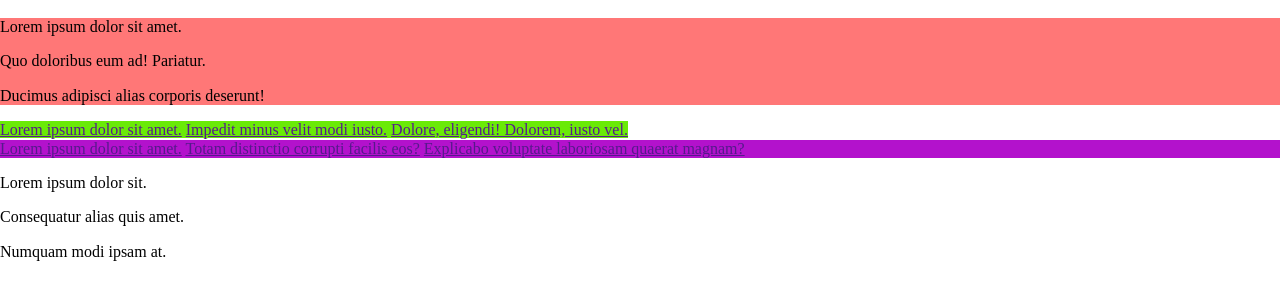
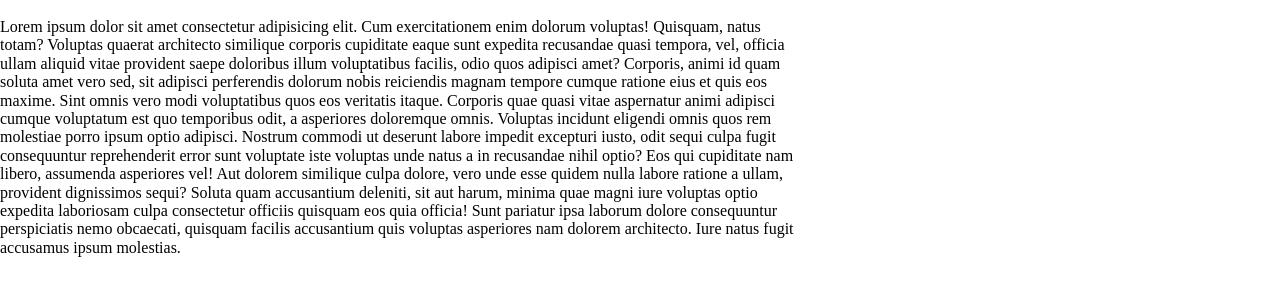
Before and after one commit to biigii/may2024project5, a plain HTML site: page index.html in a window 1280 px wide. Shown: the part 80-380 px from the top of the page. Drawn offline with nearby package versions, Linux system fonts and the light colour scheme.

Commit message:
box model width and height

```diff
--- a/assets/css/styles.css
+++ b/assets/css/styles.css
@@ -1,31 +1,31 @@
-/*  display property */
-/* .text {
-    color: #38ed38
+/* box model */
+
+/*  1 - every element on a web page comes in the shape of a BOX */
+
+
+/* to have the total size of an element you need to add all these properties together to get the box model */
+/* .box {
+    width: 300px;
+    height: 200px;
+    margin: 20px;
+    padding: 20px;
+    border: 5px solid;
+} */
+
+.parent {
+    width: 500px;
+    height: 400px;
+    background-color: #e36060;
 }
 
-.important {
-    color: #f11;
-    background-color: #f0f406;;
+.child {
+    width: 200px;
+    height: 200px;
+    background-color: #e9e46c;
+    /* overflow: scroll; */
+    /* overflow-y: scroll; */
 }
 
-.block {
-    background-color: #2bbde1;
-    color: #f99;
-} */
-
-
-.block-block {
-  background-color: #f77;
+.content {
+    width: 800px;
 }
-
-.inline-inline {
-    background-color: #6aea07;
-}
-
-.block-inline {
-    background-color: #b312cc;
-}
-
-.inline-block {
-    background-color: #ee0c2e;
-}
--- a/index.html
+++ b/index.html
@@ -18,42 +18,21 @@
         <a href="contact.html">contact</a>
       </nav>
     </header>
+
     <h1>hello world</h1>
 
-    <!-- div is a block element and span is inline-->
+    <main>
+      <!-- <div class="box"></div> -->
 
-    <main>
-      <!-- <p class="text">Lorem ipsum, dolor sit amet consectetur adipisicing elit. Beatae quidem magnam natus, id eligendi dolores <span class="important">this is an important part of this text block </span> consequatur laborum nemo esse? Sint, ad quaerat maxime natus tempora, blanditiis eaque totam numquam enim dolorem modi, minus a et repellat autem nulla sed similique? Tempore doloremque debitis in quod optio dignissimos error.</p> -->
+      <!-- <div class="parent">
+        <div class="child">
+          <p>Lorem ipsum dolor sit amet consectetur adipisicing elit. Atque deleniti adipisci nemo libero dolores repellendus maxime sapiente, possimus exercitationem sit vitae modi aliquid.</p>
+        </div>
+      </div> -->
 
-      <!-- wrapping block and inline elements inside each other -->
-
-      <!--  block inside block -->
-      <div class="block-block">
-        <p>Lorem ipsum dolor sit amet.</p>
-        <p>Quo doloribus eum ad! Pariatur.</p>
-        <p>Ducimus adipisci alias corporis deserunt!</p>
+      <div class="content">
+        <p>Lorem ipsum dolor sit amet consectetur adipisicing elit. Cum exercitationem enim dolorum voluptas! Quisquam, natus totam? Voluptas quaerat architecto similique corporis cupiditate eaque sunt expedita recusandae quasi tempora, vel, officia ullam aliquid vitae provident saepe doloribus illum voluptatibus facilis, odio quos adipisci amet? Corporis, animi id quam soluta amet vero sed, sit adipisci perferendis dolorum nobis reiciendis magnam tempore cumque ratione eius et quis eos maxime. Sint omnis vero modi voluptatibus quos eos veritatis itaque. Corporis quae quasi vitae aspernatur animi adipisci cumque voluptatum est quo temporibus odit, a asperiores doloremque omnis. Voluptas incidunt eligendi omnis quos rem molestiae porro ipsum optio adipisci. Nostrum commodi ut deserunt labore impedit excepturi iusto, odit sequi culpa fugit consequuntur reprehenderit error sunt voluptate iste voluptas unde natus a in recusandae nihil optio? Eos qui cupiditate nam libero, assumenda asperiores vel! Aut dolorem similique culpa dolore, vero unde esse quidem nulla labore ratione a ullam, provident dignissimos sequi? Soluta quam accusantium deleniti, sit aut harum, minima quae magni iure voluptas optio expedita laboriosam culpa consectetur officiis quisquam eos quia officia! Sunt pariatur ipsa laborum dolore consequuntur perspiciatis nemo obcaecati, quisquam facilis accusantium quis voluptas asperiores nam dolorem architecto. Iure natus fugit accusamus ipsum molestias.</p>
       </div>
-
-      <!--  inline element holding other inline elements -->
-      <span class="inline-inline">
-        <a href="">Lorem ipsum dolor sit amet.</a>
-        <a href="">Impedit minus velit modi iusto.</a>
-        <a href="">Dolore, eligendi! Dolorem, iusto vel.</a>
-      </span>
-
-      <!-- block element holding inline elements -->
-      <div class="block-inline">
-        <a href="">Lorem ipsum dolor sit amet.</a>
-        <a href="">Totam distinctio corrupti facilis eos?</a>
-        <a href="">Explicabo voluptate laboriosam quaerat magnam?</a>
-      </div>
-
-      <!--  inline element wrapped around block elements -->
-      <span class="inline-block">
-        <p>Lorem ipsum dolor sit.</p>
-        <p>Consequatur alias quis amet.</p>
-        <p>Numquam modi ipsam at.</p>
-      </span>
 
     </main>
   </body>
```
